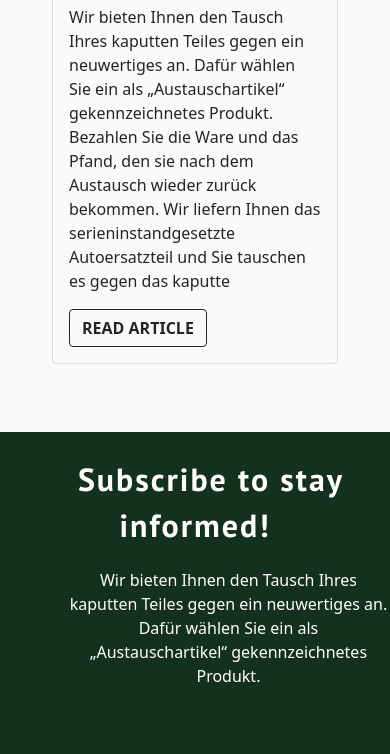
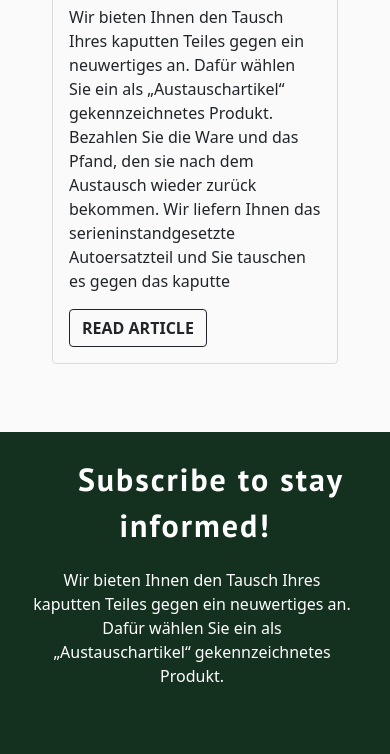
Before and after one commit to Nikita17-cod/luft, a website: page page5.html in a window 390 px wide. Shown: the part 3998-4752 px from the top of the page. Drawn offline with nearby package versions, Linux system fonts and the light colour scheme.

Commit message:
responsive(1, 2)3

```diff
--- a/assets/scss/_media.scss
+++ b/assets/scss/_media.scss
@@ -357,4 +357,9 @@
       margin-left: 3.5rem;
     }
   }
+  .footer-element__p {
+    //width: 5rem!important;
+    margin-left: 0.5rem;
+    //margin-right: 5rem!important;
+  }
 }
```
Also changed, not shown: assets/css/style.css.
